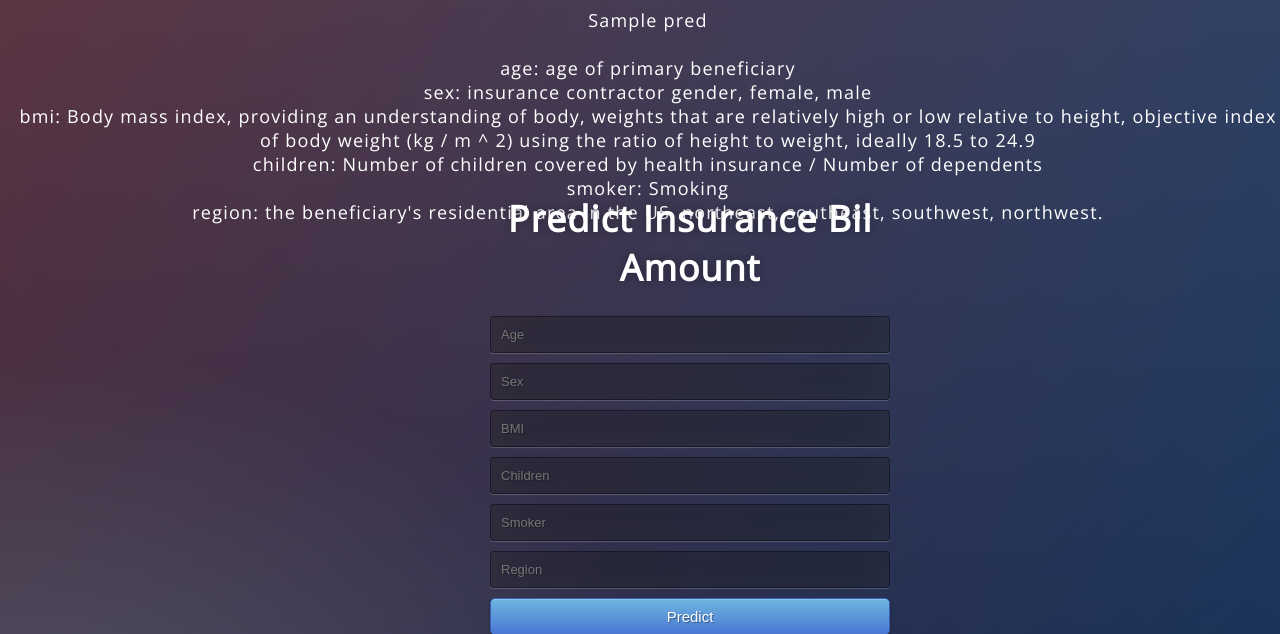
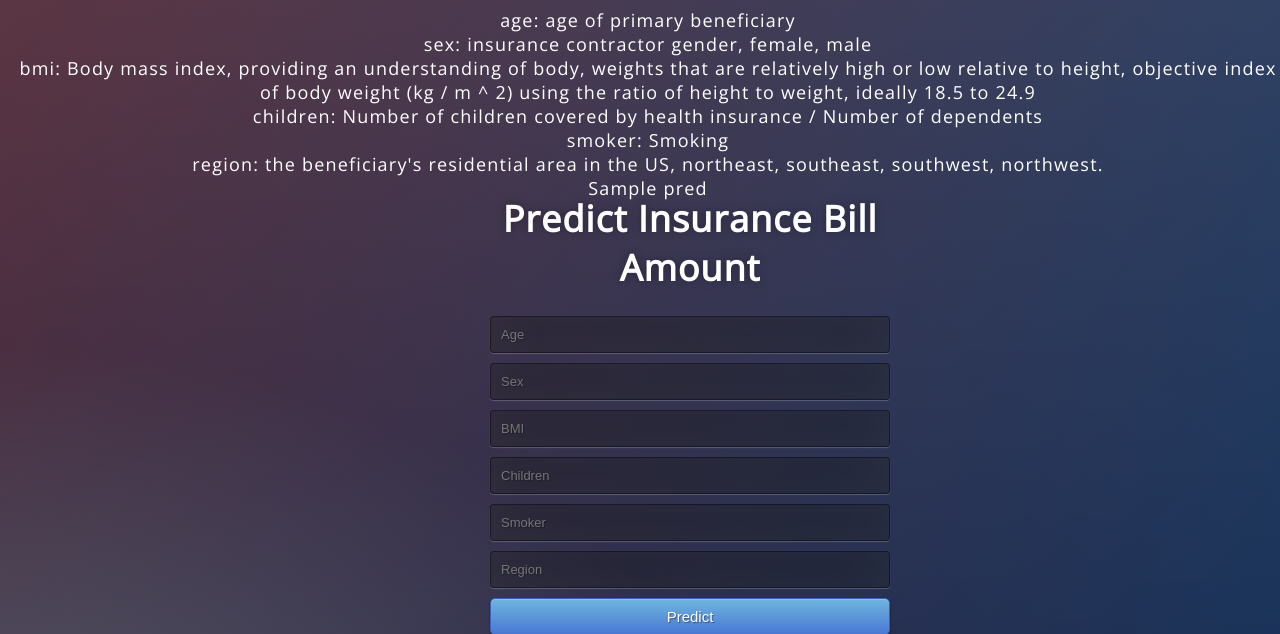
Before and after one commit to divensambhwani/Insurance-cost-predictor, a Flask app: template templates/home.html in a window 1280 px wide. Shown: the top 634 px of the page. Run offline with Flask 2, Linux system fonts and the light colour scheme; the template is opened without the code that fills it: most values are stand-ins (such as "Sample title", 1, 10 or a date in 2020); parts of the project's set-up code (start-up, migrations or seed data) failed here and were passed over.

Commit message:
description updated

```diff
--- a/templates/home.html
+++ b/templates/home.html
@@ -13,7 +13,7 @@
 
 <body>
  <div class="login">
-	<h1>Predict Insurance Bil Amount</h1>
+	<h1>Predict Insurance Bill Amount</h1>
 
      <!-- Form to enter new data for predictions  -->
     <form action="{{ url_for('predict')}}"method="POST">
@@ -30,14 +30,9 @@
    <br>
    <br>
 
+ </div>
 
- </div>
- {{pred}}
-
-   <br>
-   <br>
-
-<div>
+ <div>
 	age: age of primary beneficiary <br>
 
 	sex: insurance contractor gender, female, male <br>
@@ -50,6 +45,12 @@
 	smoker: Smoking <br>
 
 	region: the beneficiary's residential area in the US, northeast, southeast, southwest, northwest.<br>
-</div>
+ </div>
+ {{pred}}
+
+   <br>
+   <br>
+
+
 </body>
 </html>
```
